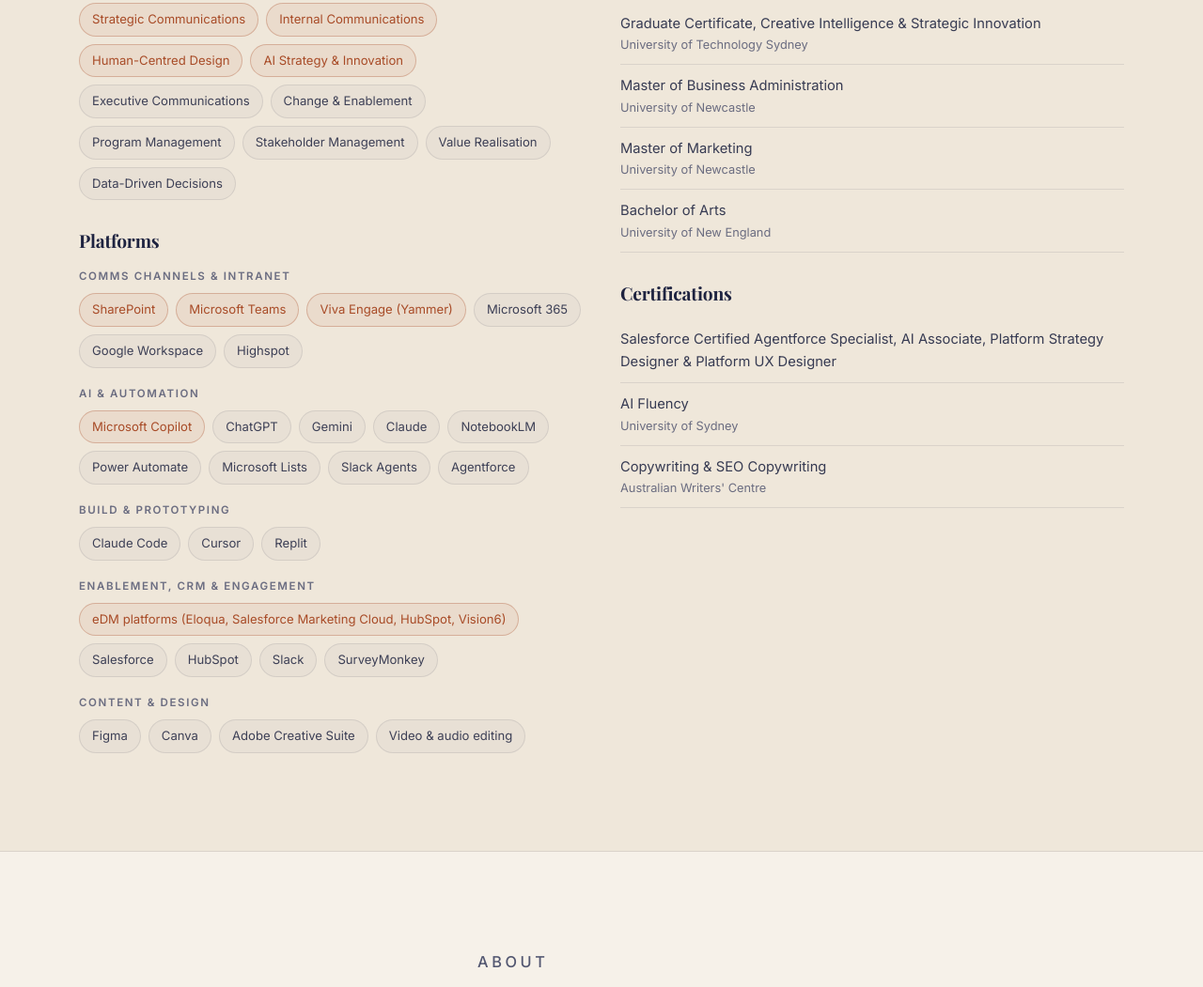
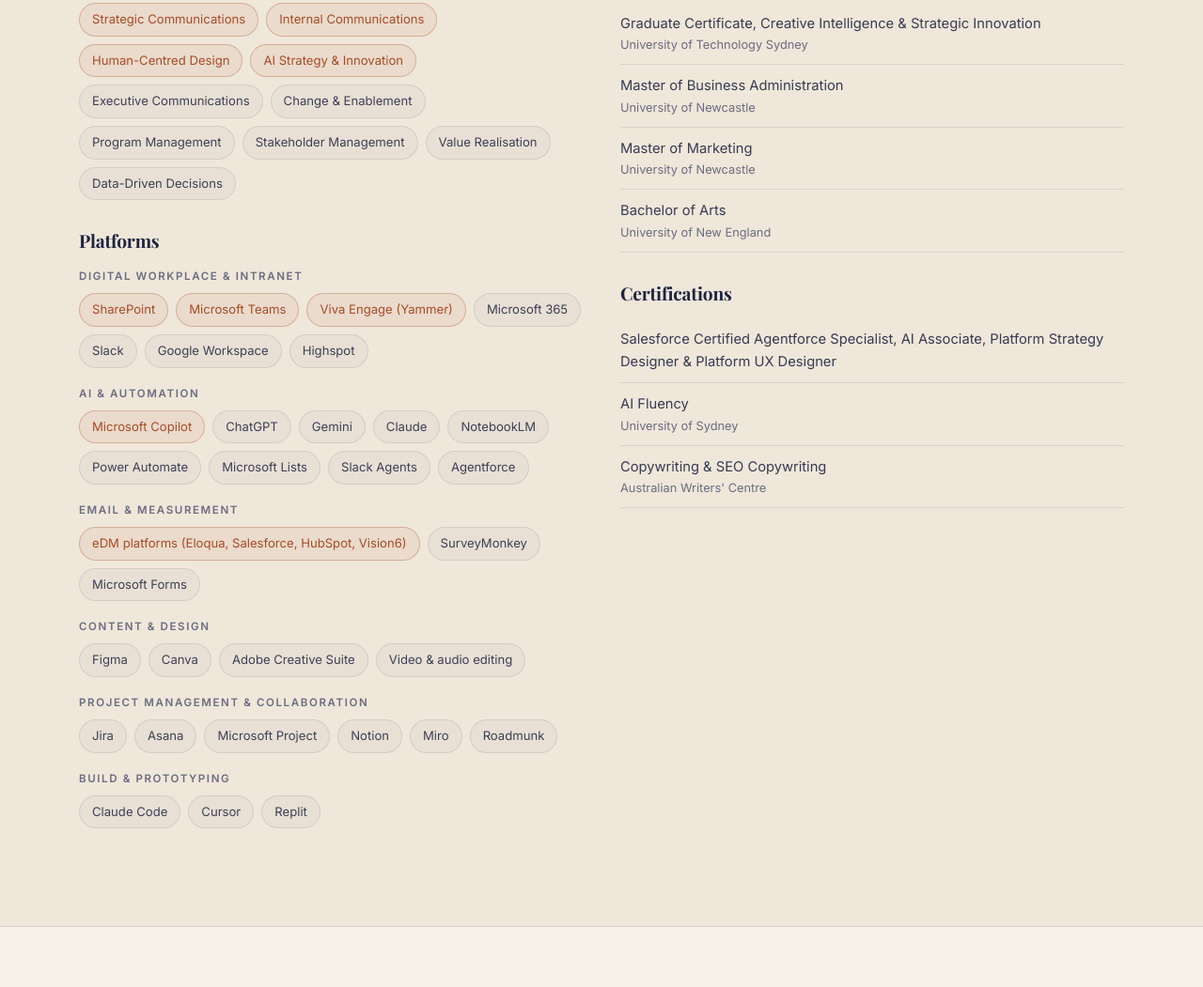
Before and after one commit to SpareRoom-Creations/Spareroom-Webpage, a plain HTML site: page index.html in a window 1280 px wide. Shown: the part 6530-7581 px from the top of the page at 94% size. Drawn offline with nearby package versions, Linux system fonts and the light colour scheme; a web font is replaced by a local one.

Commit message:
Regroup platforms: digital workplace, AI, email & measurement, content, project management, build
Co-Authored-By: Claude Opus 5.5 <noreply@anthropic.com>

```diff
--- a/index.html
+++ b/index.html
@@ -545,16 +545,18 @@
             <span>Executive Communications</span><span>Change &amp; Enablement</span><span>Program Management</span><span>Stakeholder Management</span><span>Value Realisation</span><span>Data-Driven Decisions</span>
           </div>
           <h3 style="margin-top:32px">Platforms</h3>
-          <p class="grp">Comms channels &amp; intranet</p>
-          <div class="chips"><span class="hl">SharePoint</span><span class="hl">Microsoft Teams</span><span class="hl">Viva Engage (Yammer)</span><span>Microsoft 365</span><span>Google Workspace</span><span>Highspot</span></div>
+          <p class="grp">Digital workplace &amp; intranet</p>
+          <div class="chips"><span class="hl">SharePoint</span><span class="hl">Microsoft Teams</span><span class="hl">Viva Engage (Yammer)</span><span>Microsoft 365</span><span>Slack</span><span>Google Workspace</span><span>Highspot</span></div>
           <p class="grp">AI &amp; automation</p>
           <div class="chips"><span class="hl">Microsoft Copilot</span><span>ChatGPT</span><span>Gemini</span><span>Claude</span><span>NotebookLM</span><span>Power Automate</span><span>Microsoft Lists</span><span>Slack Agents</span><span>Agentforce</span></div>
+          <p class="grp">Email &amp; measurement</p>
+          <div class="chips"><span class="hl">eDM platforms (Eloqua, Salesforce, HubSpot, Vision6)</span><span>SurveyMonkey</span><span>Microsoft Forms</span></div>
+          <p class="grp">Content &amp; design</p>
+          <div class="chips"><span>Figma</span><span>Canva</span><span>Adobe Creative Suite</span><span>Video &amp; audio editing</span></div>
+          <p class="grp">Project management &amp; collaboration</p>
+          <div class="chips"><span>Jira</span><span>Asana</span><span>Microsoft Project</span><span>Notion</span><span>Miro</span><span>Roadmunk</span></div>
           <p class="grp">Build &amp; prototyping</p>
           <div class="chips"><span>Claude Code</span><span>Cursor</span><span>Replit</span></div>
-          <p class="grp">Enablement, CRM &amp; engagement</p>
-          <div class="chips"><span class="hl">eDM platforms (Eloqua, Salesforce Marketing Cloud, HubSpot, Vision6)</span><span>Salesforce</span><span>HubSpot</span><span>Slack</span><span>SurveyMonkey</span></div>
-          <p class="grp">Content &amp; design</p>
-          <div class="chips"><span>Figma</span><span>Canva</span><span>Adobe Creative Suite</span><span>Video &amp; audio editing</span></div>
         </div>
         <div class="reveal">
           <h3>Education</h3>
```
